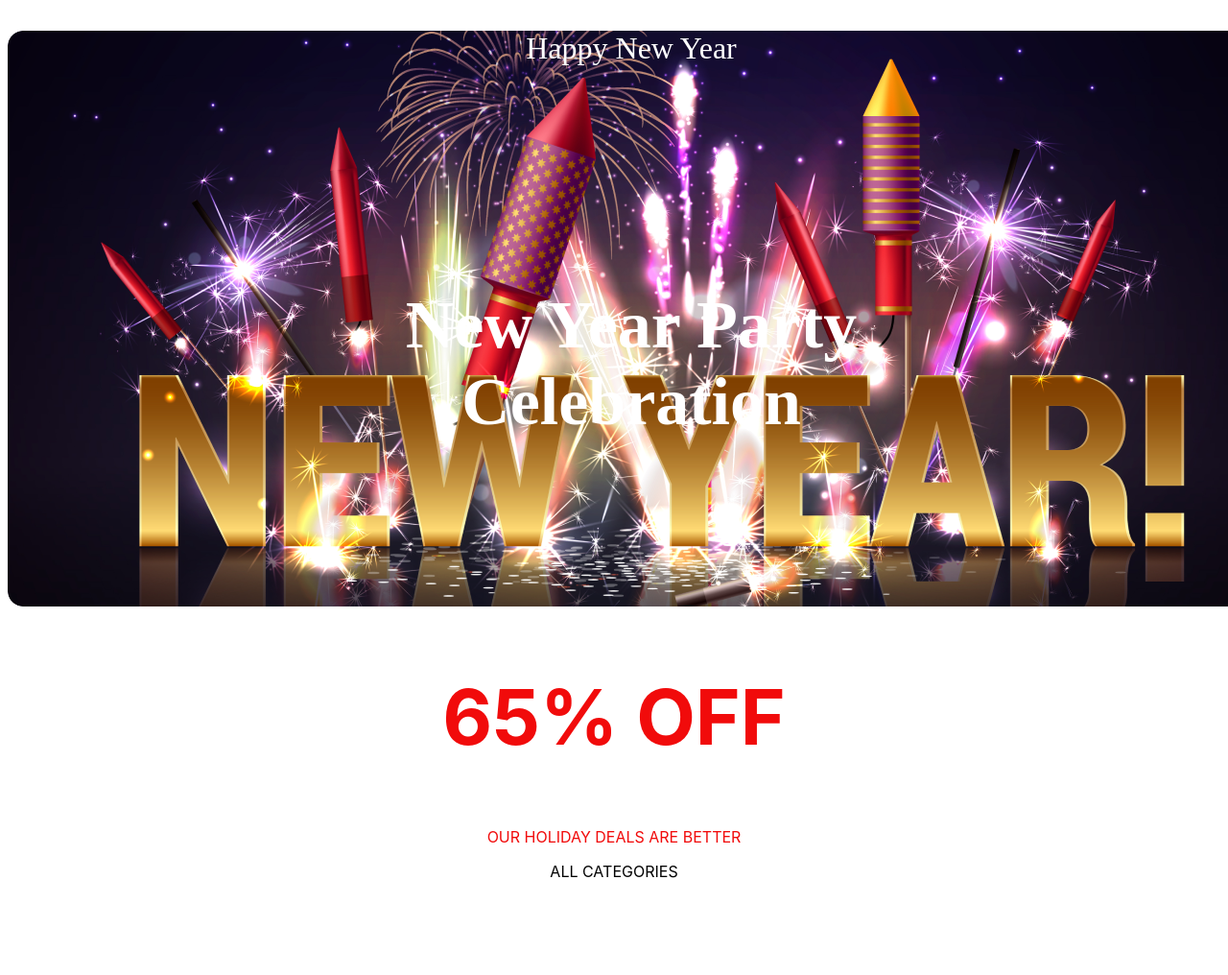
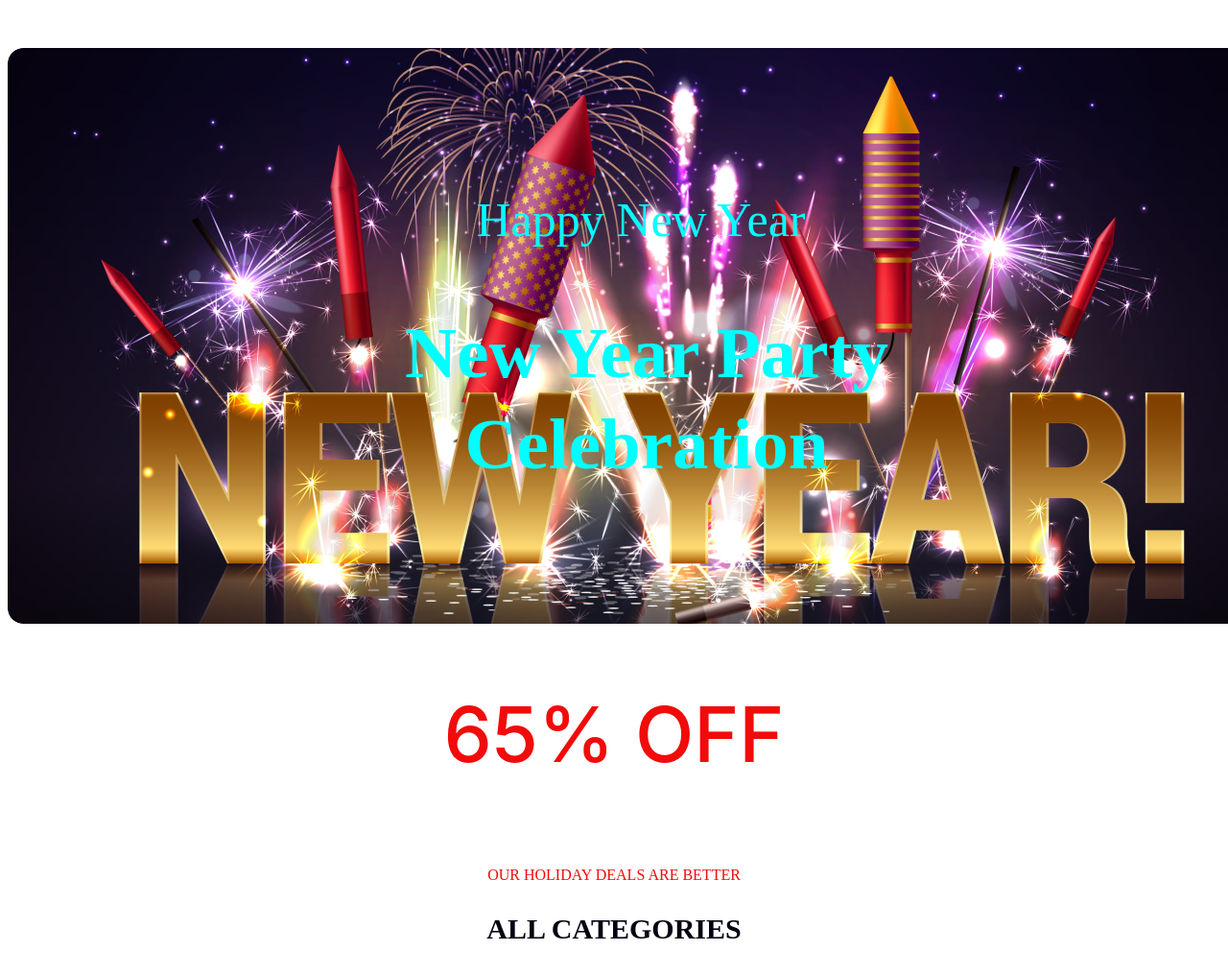
Before and after one commit to Moriom-Isalm/assignment, a plain HTML site: page new mission/resources/index.html in a window 1280 px wide. Shown: the top 1016 px of the page at 96% size. Before the commit the page ends 934 px from the top, so only its background shows below. Drawn offline with Linux system fonts and the light colour scheme.

Commit message:
addes section

```diff
--- a/new mission/resources/index.html
+++ b/new mission/resources/index.html
@@ -11,17 +11,18 @@
     <header>
         <nav class="bg-img">
             <h3 class="background-tittle">Happy New Year</h3>
-            <h1 class="bg-tittle">New Year Party Celebration</h1>
+            <h1 class="background-wr">New Year Party Celebration</h1>
+
 
         </nav>
 
     </header>
     <main>
-        <section>
+        <section class="distance">
             <h1 class="off-sec">65% OFF</h1>
             <div class="section-description">
                 <div class="holiday"><p>OUR HOLIDAY DEALS ARE BETTER</p></div>
-                <div><p>ALL CATEGORIES</p></div>
+                <div><p class="catagories">ALL CATEGORIES</p></div>
             </div>
         </section>
 
--- a/new mission/resources/styles/design.css
+++ b/new mission/resources/styles/design.css
@@ -1,26 +1,41 @@
 .bg-img{
     font-family: Merriweather;
-    background-image: url('../Banner\ Image.png');
-    width: 1300px;
+width: 1320px;
 height: 600px;
 margin: 0% auto;
- border-radius: 16px;
+border-radius: 16px;
+background-image: url('../Banner\ Image.png');
+background:  rgba(0, 0, 0, 0) 100%);
+
+
 
 }
 .background-tittle{
-    color: rgb(255, 255, 255);
-font-size: 32px;
-font-weight: 400;
-text-align: center;
+    color: cyan;
+    text-align: center;
+    font-family: Merriweather;
+    font-size: 50px;
+    font-style: normal;
+    font-weight: 400;
+    line-height: normal;
+    padding-top: 150PX;
 }
 
-.bg-tittle{
-    color: white;
+.background-wr{
+    color: cyan;
 text-align: center;
-font-size: 70px;
+font-family: Merriweather;
+font-size: 75px;
+font-style: normal;
 font-weight: 900;
-margin: 230px 300px;
-width: 800;
+line-height: 95px; /* 131.944% */
+width: 632px;
+padding-left: 350px;
+}
+.background-tittle .background-wr{
+    justify-content: space-around;
+}
+]
 
 }
 
@@ -34,12 +49,24 @@ width: 800;
 text-align: center;
 font-family: Inter;
 font-size: 80px;
-font-weight: 700;
+font-weight: 500;
 }
 .section-description{
-    font-family: Inter;
+    font-family: 'Times New Roman', Times, serif;
     text-align: center;
+    margin: 90px;
 }
 .holiday{
     color:rgb(241, 11, 11) ;
+    font-size: medium;
 }
+.catagories{
+    color: #070211;
+text-align: center;
+font-size: 30px;
+font-weight: 700;
+
+}
+.distance{
+    margin: 50px;
+}
```
